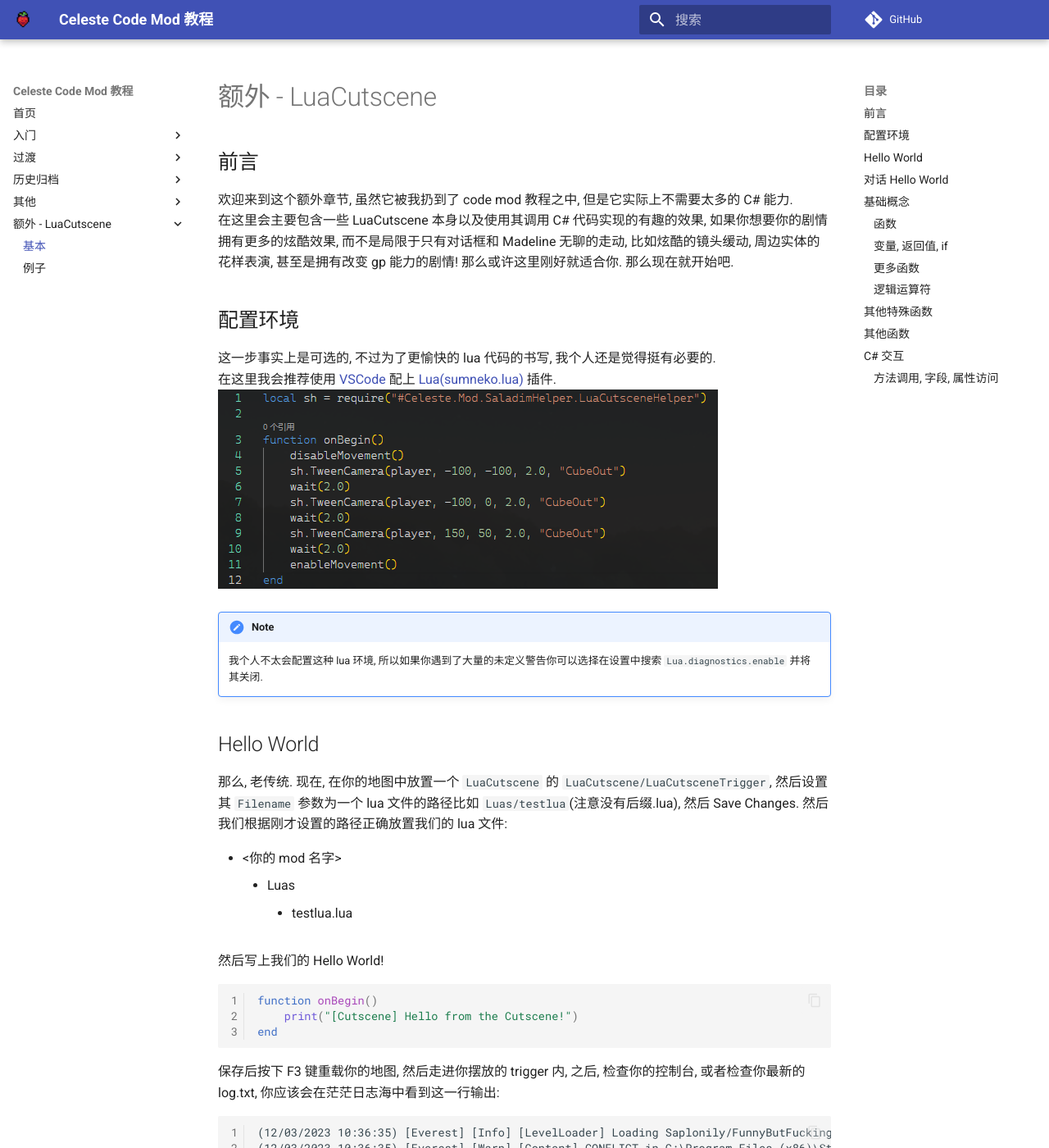
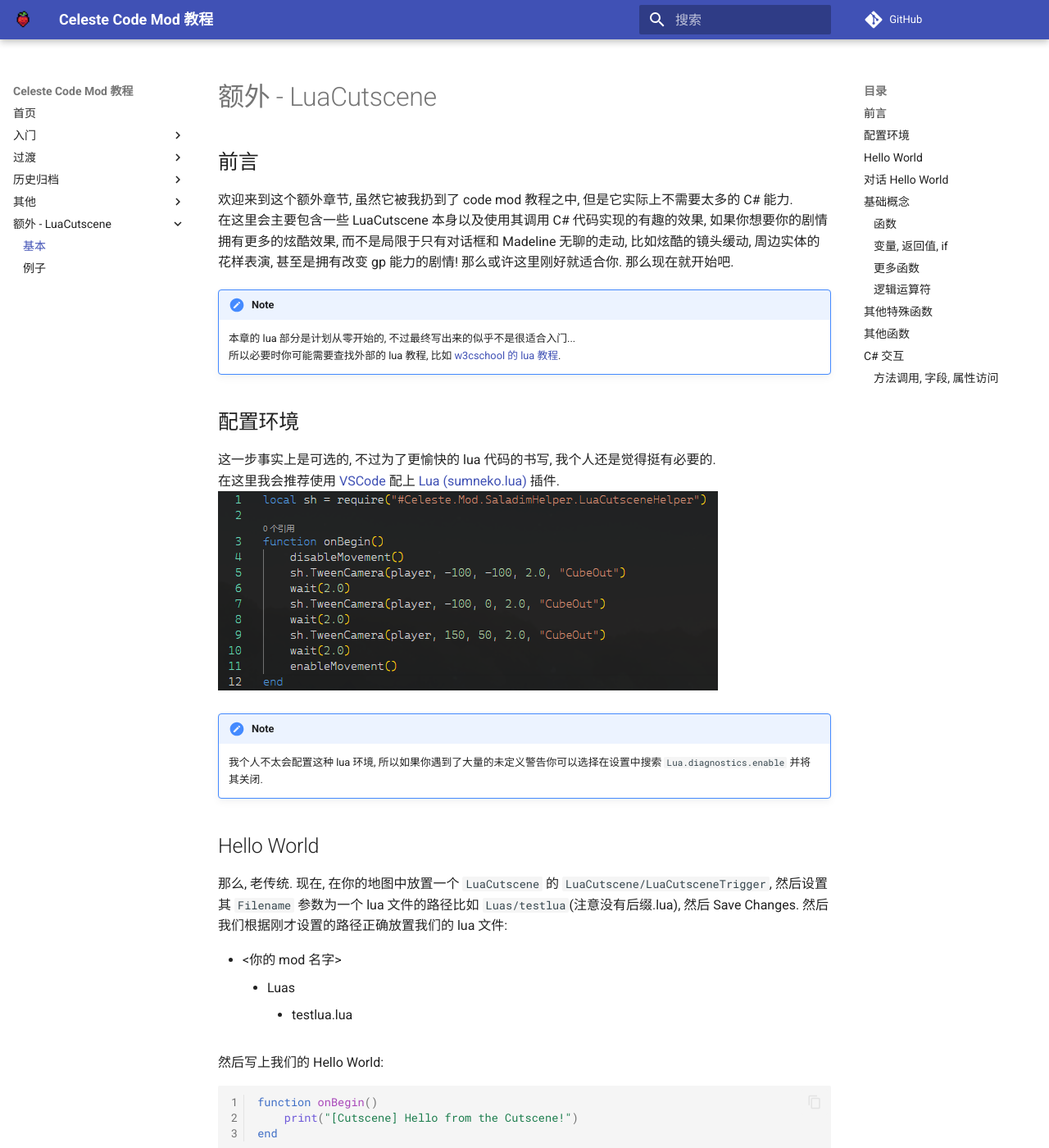
Before and after one commit to Saplonily/CelesteModTutorial, an MkDocs documentation site: the page built from docs/extra_luacs/basic.md, in a window 1280 px wide and 1400 px high. Shown: the whole window at 82% size. Built offline with MkDocs 1.6.1 and Material for MkDocs 9.7.7, drawn with Linux system fonts in a browser that asks for light colours; comment, search, counter and statistics services are not loaded; some of the changed text lies outside the part shown.

Commit message:
小修小补

````diff
--- a/docs/extra_luacs/basic.md
+++ b/docs/extra_luacs/basic.md
@@ -8,11 +8,15 @@
 比如炫酷的镜头缓动, 周边实体的花样表演, 甚至是拥有改变 gp 能力的剧情! 那么或许这里刚好就适合你.
 那么现在就开始吧.
 
+!!! note
+    本章的 lua 部分是计划从零开始的, 不过最终写出来的似乎不是很适合入门...
+    所以必要时你可能需要查找外部的 lua 教程, 比如 [w3cschool 的 lua 教程](https://www.w3cschool.cn/lua/).
+
 ## 配置环境
 
 这一步事实上是可选的, 不过为了更愉快的 lua 代码的书写,
 我个人还是觉得挺有必要的.
-在这里我会推荐使用 [VSCode](https://code.visualstudio.com/Download) 配上 [Lua(sumneko.lua)](https://marketplace.visualstudio.com/items?itemName=sumneko.lua)
+在这里我会推荐使用 [VSCode](https://code.visualstudio.com/Download) 配上 [Lua (sumneko.lua)](https://marketplace.visualstudio.com/items?itemName=sumneko.lua)
 插件.
 ![lua-in-vscode](./lua-in-vscode.png)
 
@@ -28,7 +32,7 @@
     - Luas
         - testlua.lua
 
-然后写上我们的 Hello World!
+然后写上我们的 Hello World:
 
 ```lua
 function onBegin()
@@ -87,6 +92,8 @@ function onBegin()
     enableMovement()
 end
 ```
+
+对话文件的介绍这里就不细写了, 推荐参考蔚蓝制图教程的冬菜教程, 你可以到蔚蓝的制图群中取得, 或者也可以在[这个网盘链接](https://hongshitieli.lanzouj.com/ieZOF1gtlabe)中取得.
 
 ## 基础概念
 
````
Also changed, not shown: other parts of docs/extra_luacs/basic.md (+2 -1 lines), docs/trans/adv_hooks.md (+1 -1 lines).
